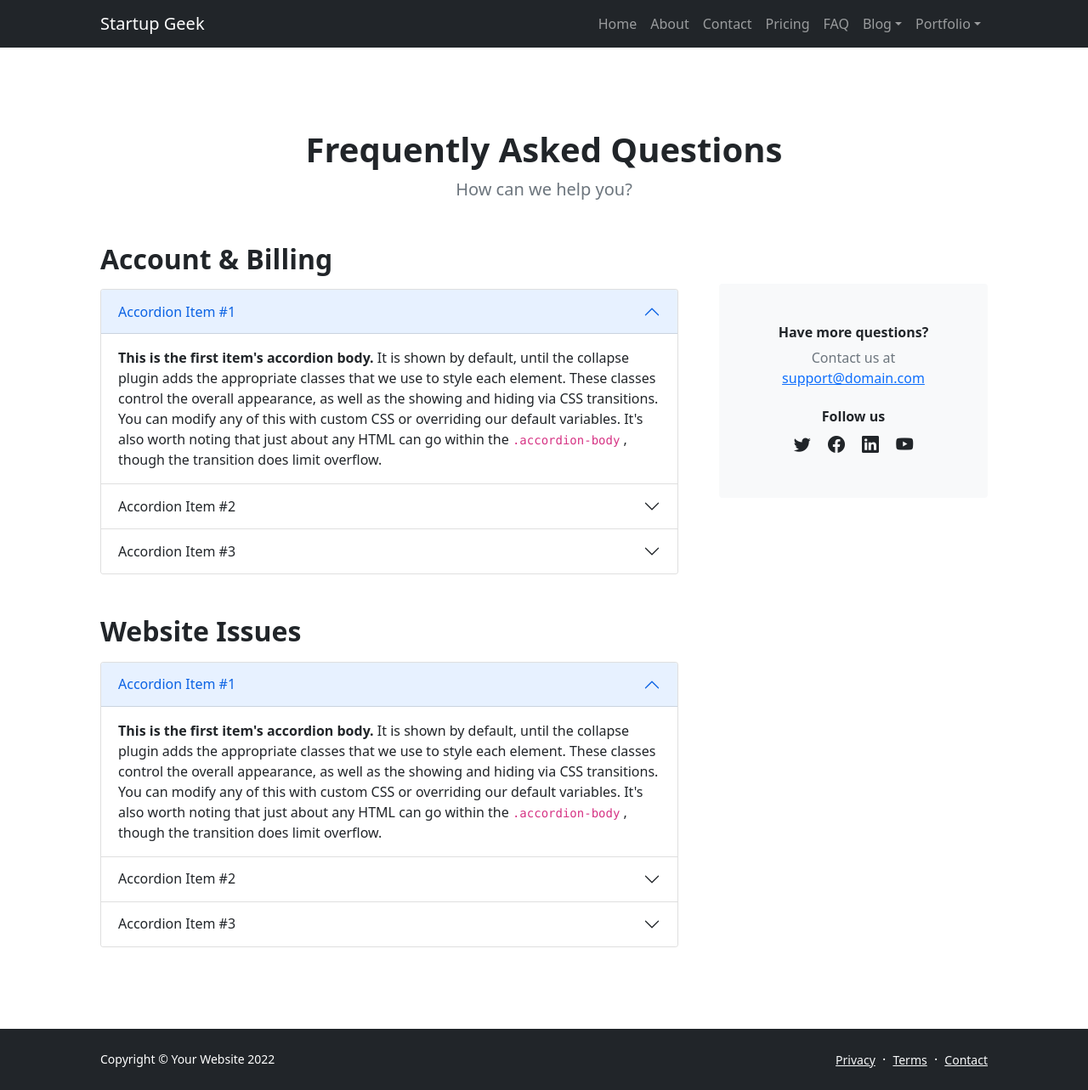
After one commit to MieleSantos/projeto_fastapi_web, a FastAPI app: template templates/faq/index.html in a window 1280 px wide. The commit adds this page. Shown: the whole page at 85% size. Run offline with FastAPI, Linux system fonts and the light colour scheme; the template is opened without the code that fills it, so the values that code supplies are empty; some libraries are stand-ins or nearby versions.

Commit message:
adicionando templates faq

```diff
--- a/main.py
+++ b/main.py
@@ -34,6 +34,12 @@ async def pricing(request: Request):
     return templates.TemplateResponse("pricing/index.html", context=context)
 
 
+@app.get("/faq", name="faq")
+async def faq(request: Request):
+    context = {"request": request}
+    return templates.TemplateResponse("faq/index.html", context=context)
+
+
 if __name__ == "__main__":
     import uvicorn
 
--- a/templates/_base.html
+++ b/templates/_base.html
@@ -26,7 +26,7 @@
                             <li class="nav-item"><a class="nav-link" href="{{url_for('about')}}">About</a></li>
                             <li class="nav-item"><a class="nav-link" href="{{url_for('contact')}}">Contact</a></li>
                             <li class="nav-item"><a class="nav-link" href="{{url_for('pricing')}}">Pricing</a></li>
-                            <li class="nav-item"><a class="nav-link" href="faq.html">FAQ</a></li>
+                            <li class="nav-item"><a class="nav-link" href="{{url_for('faq')}}">FAQ</a></li>
                             <li class="nav-item dropdown">
                                 <a class="nav-link dropdown-toggle" id="navbarDropdownBlog" href="#" role="button" data-bs-toggle="dropdown" aria-expanded="false">Blog</a>
                                 <ul class="dropdown-menu dropdown-menu-end" aria-labelledby="navbarDropdownBlog">
--- /dev/null
+++ b/templates/faq/faq_section.html
@@ -0,0 +1,108 @@
+<!-- Page Content-->
+<section class="py-5">
+    <div class="container px-5 my-5">
+        <div class="text-center mb-5">
+            <h1 class="fw-bolder">Frequently Asked Questions</h1>
+            <p class="lead fw-normal text-muted mb-0">How can we help you?</p>
+        </div>
+        <div class="row gx-5">
+            <div class="col-xl-8">
+                <!-- FAQ Accordion 1-->
+                <h2 class="fw-bolder mb-3">Account &amp; Billing</h2>
+                <div class="accordion mb-5" id="accordionExample">
+                    <div class="accordion-item">
+                        <h3 class="accordion-header" id="headingOne"><button class="accordion-button" type="button" data-bs-toggle="collapse" data-bs-target="#collapseOne" aria-expanded="true" aria-controls="collapseOne">Accordion Item #1</button></h3>
+                        <div class="accordion-collapse collapse show" id="collapseOne" aria-labelledby="headingOne" data-bs-parent="#accordionExample">
+                            <div class="accordion-body">
+                                <strong>This is the first item's accordion body.</strong>
+                                It is shown by default, until the collapse plugin adds the appropriate classes that we use to style each element. These classes control the overall appearance, as well as the showing and hiding via CSS transitions. You can modify any of this with custom CSS or overriding our default variables. It's also worth noting that just about any HTML can go within the
+                                <code>.accordion-body</code>
+                                , though the transition does limit overflow.
+                            </div>
+                        </div>
+                    </div>
+                    <div class="accordion-item">
+                        <h3 class="accordion-header" id="headingTwo"><button class="accordion-button collapsed" type="button" data-bs-toggle="collapse" data-bs-target="#collapseTwo" aria-expanded="false" aria-controls="collapseTwo">Accordion Item #2</button></h3>
+                        <div class="accordion-collapse collapse" id="collapseTwo" aria-labelledby="headingTwo" data-bs-parent="#accordionExample">
+                            <div class="accordion-body">
+                                <strong>This is the second item's accordion body.</strong>
+                                It is hidden by default, until the collapse plugin adds the appropriate classes that we use to style each element. These classes control the overall appearance, as well as the showing and hiding via CSS transitions. You can modify any of this with custom CSS or overriding our default variables. It's also worth noting that just about any HTML can go within the
+                                <code>.accordion-body</code>
+                                , though the transition does limit overflow.
+                            </div>
+                        </div>
+                    </div>
+                    <div class="accordion-item">
+                        <h3 class="accordion-header" id="headingThree"><button class="accordion-button collapsed" type="button" data-bs-toggle="collapse" data-bs-target="#collapseThree" aria-expanded="false" aria-controls="collapseThree">Accordion Item #3</button></h3>
+                        <div class="accordion-collapse collapse" id="collapseThree" aria-labelledby="headingThree" data-bs-parent="#accordionExample">
+                            <div class="accordion-body">
+                                <strong>This is the third item's accordion body.</strong>
+                                It is hidden by default, until the collapse plugin adds the appropriate classes that we use to style each element. These classes control the overall appearance, as well as the showing and hiding via CSS transitions. You can modify any of this with custom CSS or overriding our default variables. It's also worth noting that just about any HTML can go within the
+                                <code>.accordion-body</code>
+                                , though the transition does limit overflow.
+                            </div>
+                        </div>
+                    </div>
+                </div>
+                <!-- FAQ Accordion 2-->
+                <h2 class="fw-bolder mb-3">Website Issues</h2>
+                <div class="accordion mb-5 mb-xl-0" id="accordionExample2">
+                    <div class="accordion-item">
+                        <h3 class="accordion-header" id="headingOne"><button class="accordion-button" type="button" data-bs-toggle="collapse" data-bs-target="#collapseOne" aria-expanded="true" aria-controls="collapseOne">Accordion Item #1</button></h3>
+                        <div class="accordion-collapse collapse show" id="collapseOne" aria-labelledby="headingOne" data-bs-parent="#accordionExample2">
+                            <div class="accordion-body">
+                                <strong>This is the first item's accordion body.</strong>
+                                It is shown by default, until the collapse plugin adds the appropriate classes that we use to style each element. These classes control the overall appearance, as well as the showing and hiding via CSS transitions. You can modify any of this with custom CSS or overriding our default variables. It's also worth noting that just about any HTML can go within the
+                                <code>.accordion-body</code>
+                                , though the transition does limit overflow.
+                            </div>
+                        </div>
+                    </div>
+                    <div class="accordion-item">
+                        <h3 class="accordion-header" id="headingTwo"><button class="accordion-button collapsed" type="button" data-bs-toggle="collapse" data-bs-target="#collapseTwo" aria-expanded="false" aria-controls="collapseTwo">Accordion Item #2</button></h3>
+                        <div class="accordion-collapse collapse" id="collapseTwo" aria-labelledby="headingTwo" data-bs-parent="#accordionExample2">
+                            <div class="accordion-body">
+                                <strong>This is the second item's accordion body.</strong>
+                                It is hidden by default, until the collapse plugin adds the appropriate classes that we use to style each element. These classes control the overall appearance, as well as the showing and hiding via CSS transitions. You can modify any of this with custom CSS or overriding our default variables. It's also worth noting that just about any HTML can go within the
+                                <code>.accordion-body</code>
+                                , though the transition does limit overflow.
+                            </div>
+                        </div>
+                    </div>
+                    <div class="accordion-item">
+                        <h3 class="accordion-header" id="headingThree"><button class="accordion-button collapsed" type="button" data-bs-toggle="collapse" data-bs-target="#collapseThree" aria-expanded="false" aria-controls="collapseThree">Accordion Item #3</button></h3>
+                        <div class="accordion-collapse collapse" id="collapseThree" aria-labelledby="headingThree" data-bs-parent="#accordionExample2">
+                            <div class="accordion-body">
+                                <strong>This is the third item's accordion body.</strong>
+                                It is hidden by default, until the collapse plugin adds the appropriate classes that we use to style each element. These classes control the overall appearance, as well as the showing and hiding via CSS transitions. You can modify any of this with custom CSS or overriding our default variables. It's also worth noting that just about any HTML can go within the
+                                <code>.accordion-body</code>
+                                , though the transition does limit overflow.
+                            </div>
+                        </div>
+                    </div>
+                </div>
+            </div>
+            <div class="col-xl-4">
+                <div class="card border-0 bg-light mt-xl-5">
+                    <div class="card-body p-4 py-lg-5">
+                        <div class="d-flex align-items-center justify-content-center">
+                            <div class="text-center">
+                                <div class="h6 fw-bolder">Have more questions?</div>
+                                <p class="text-muted mb-4">
+                                    Contact us at
+                                    <br />
+                                    <a href="#!">support@domain.com</a>
+                                </p>
+                                <div class="h6 fw-bolder">Follow us</div>
+                                <a class="fs-5 px-2 link-dark" href="#!"><i class="bi-twitter"></i></a>
+                                <a class="fs-5 px-2 link-dark" href="#!"><i class="bi-facebook"></i></a>
+                                <a class="fs-5 px-2 link-dark" href="#!"><i class="bi-linkedin"></i></a>
+                                <a class="fs-5 px-2 link-dark" href="#!"><i class="bi-youtube"></i></a>
+                            </div>
+                        </div>
+                    </div>
+                </div>
+            </div>
+        </div>
+    </div>
+</section>
--- /dev/null
+++ b/templates/faq/index.html
@@ -0,0 +1,6 @@
+{% extends '_base.html' %}
+{% block content %}
+    <!-- Header-->
+    {% include 'faq/faq_section.html' %}
+
+{% endblock %}
```
